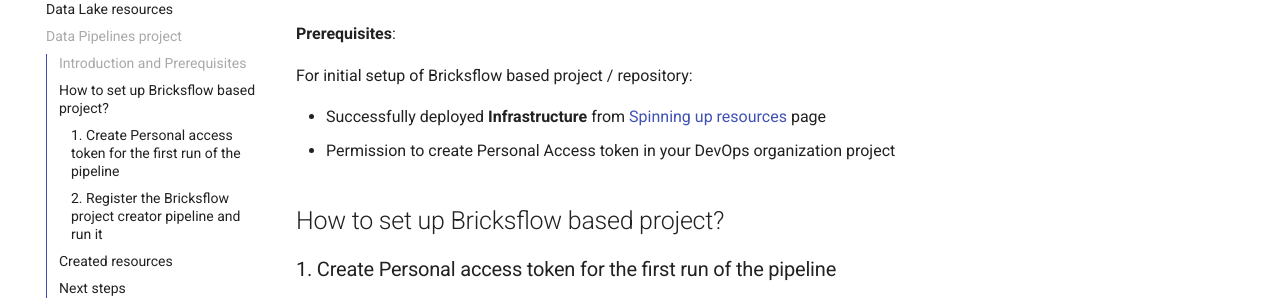
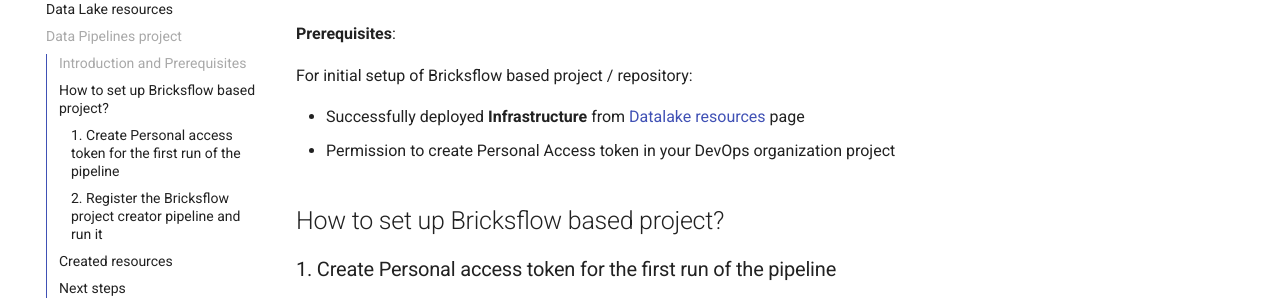
Before and after one commit to daipe-ai/platform-docs, an MkDocs documentation site: the page built from docs/getting-started/data-pipelines-project-setup.md, in a window 1280 px wide and 900 px high, scrolled down 439 px. Shown: the part 153-453 px from the top of the window. Built offline with MkDocs 1.6.1 and Material for MkDocs 9.7.7, drawn with Linux system fonts in a browser that asks for light colours; comment, search, counter and statistics services are not loaded.

Commit message:
Page name updated

```diff
--- a/docs/getting-started/data-pipelines-project-setup.md
+++ b/docs/getting-started/data-pipelines-project-setup.md
@@ -19,7 +19,7 @@
 
 For initial setup of Bricksflow based project / repository:
 
-- Successfully deployed **Infrastructure** from [Spinning up resources](datalake-resources-setup.md) page
+- Successfully deployed **Infrastructure** from [Datalake resources](datalake-resources-setup.md) page
 - Permission to create Personal Access token in your DevOps organization project
 
 ## How to set up Bricksflow based project?
```
